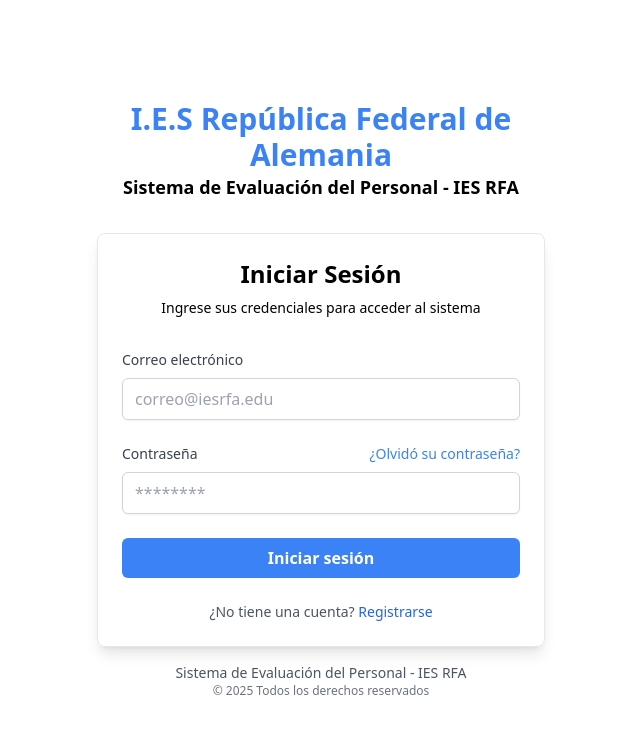
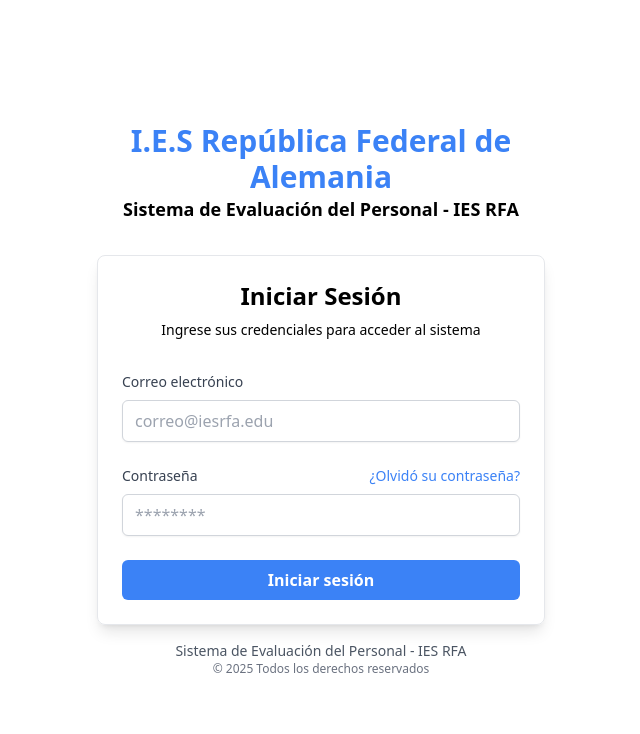
Before and after one commit to zJona13/desempeno-personal-rfa, a Flask app: page / in a window 1280 px wide. Shown: the top 734 px of the page, without its empty margins (319-959 px from the left). Run offline with Flask 3, Linux system fonts and the light colour scheme; style sheets or scripts are compiled from the project's sources.

Commit message:
Actualización del diseño de la página de login

```diff
--- a/templates/login.html
+++ b/templates/login.html
@@ -40,11 +40,6 @@ Iniciar Sesión - IES RFA
                     <button type="submit" class="w-full bg-blue-500 hover:bg-blue-600 text-white font-semibold py-2 px-4 rounded-md transition">
                         Iniciar sesión
                     </button>
-
-                    <p class="text-center text-sm text-gray-600 mt-4">
-                        ¿No tiene una cuenta?
-                        <a href="#" class="text-blue-600 hover:underline">Registrarse</a>
-                    </p>
                 </form>
             </div>
         </div>
```
